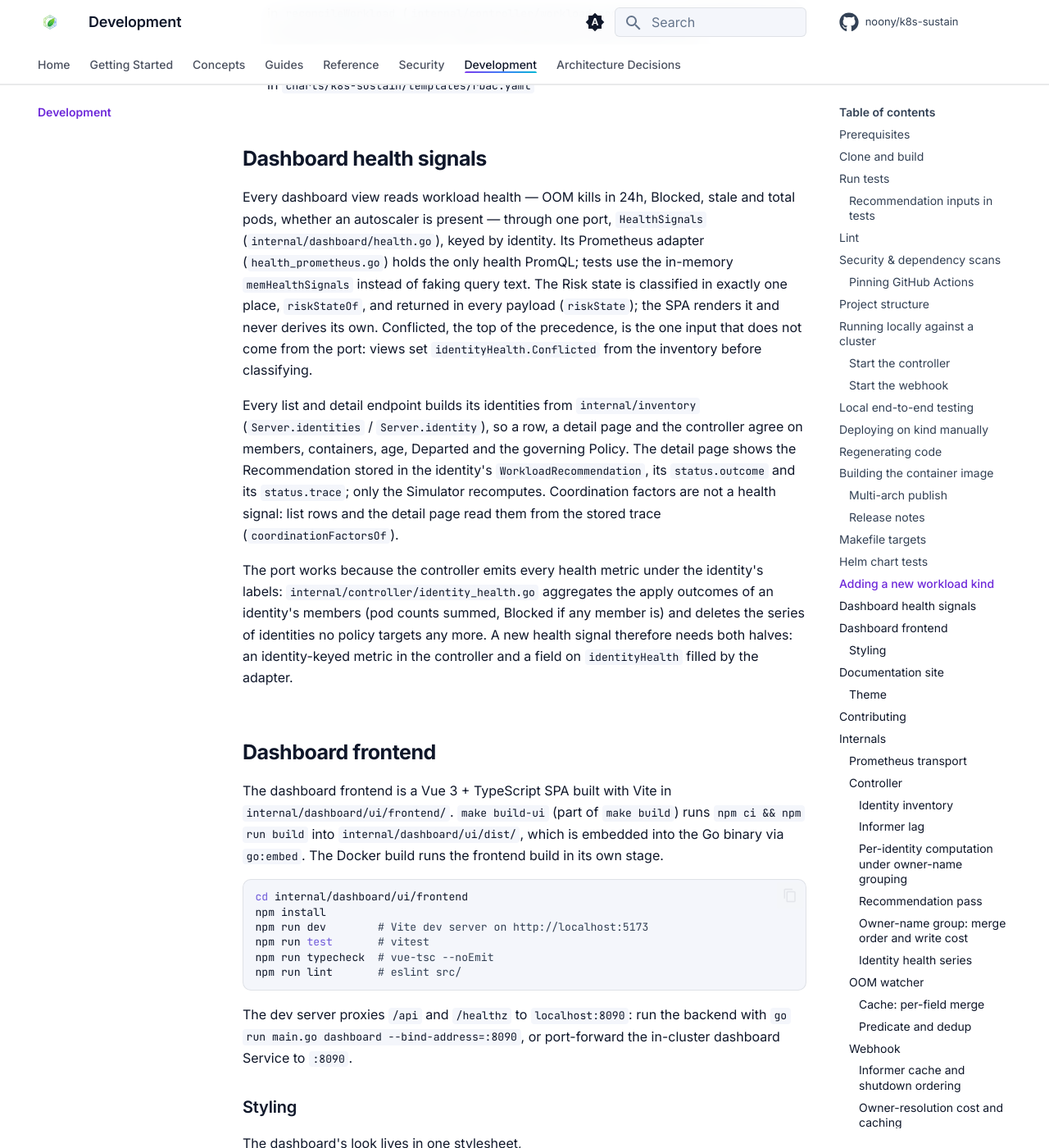
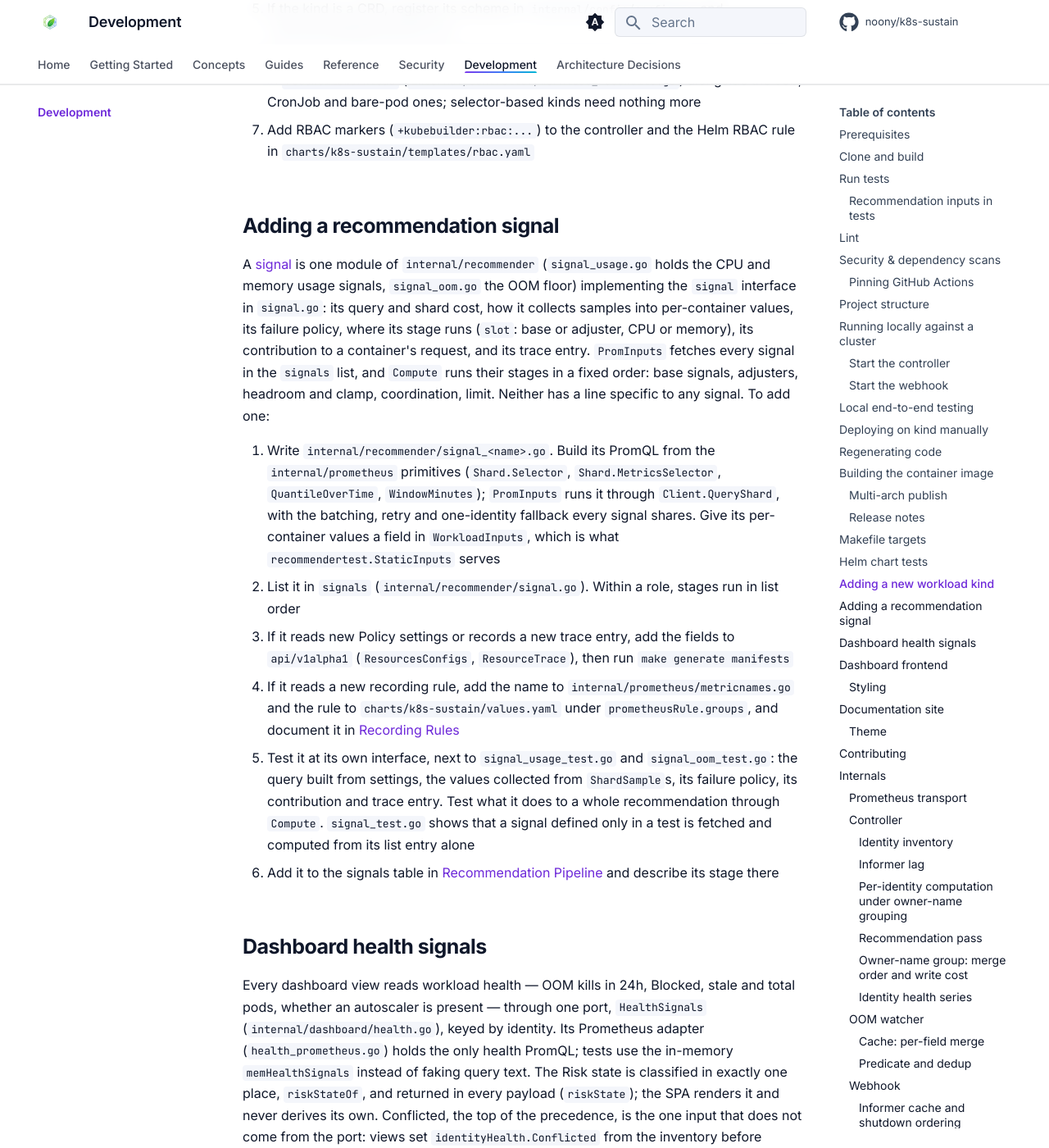
Before and after one commit to noony/k8s-sustain, an MkDocs documentation site: the page built from docs/development.md, in a window 1280 px wide and 1400 px high, scrolled down 8403 px. Shown: the whole window at 82% size. Built offline with MkDocs 1.6.1 and Material for MkDocs 9.7.7, drawn with Linux system fonts in a browser that asks for light colours; comment, search, counter and statistics services are not loaded; the version menu is left out; some of the changed text lies outside the part shown.

Commit message:
docs: describe recommendation signals, their fixed order and how to add one

````diff
--- a/docs/development.md
+++ b/docs/development.md
@@ -43,7 +43,10 @@ through the `recommender.InputsFetcher` port. Their tests inject
 
 ```go
 inputs := recommendertest.NewStaticInputs().
-    Set(id, &recommender.WorkloadInputs{CPUPerPod: promclient.ContainerValues{"app": 0.1}}).
+    Set(id, &recommender.WorkloadInputs{
+        CPUPerPod: promclient.ContainerValues{"app": 0.1},
+        OOM:       map[string]recommender.OOM{"app": {Kills: 1, PeakBytes: 300 << 20, HasPeak: true}},
+    }).
     Fail(otherID, errors.New("prometheus down"))
 ```
 
@@ -53,7 +56,8 @@ can assert that an identity was, or was not, part of the batch. Prefer driving
 `PolicyReconciler.Reconcile` end to end with the fake client and
 `StaticInputs`. The Prometheus adapter, `recommender.PromInputs`, is the only
 code tested against a fake PromQL server: sharding, retry, the one-identity
-fallback and the best-effort OOM signal.
+fallback and each signal's failure policy. A signal's own query and parsing
+are tested without a server, from its query text and from `ShardSample`s.
 
 ## Lint
 
@@ -120,7 +124,7 @@ k8s-sustain/
 │   ├── oomwatch/          # Live OOMKilled detection, re-triggers reconciles
 │   ├── policymatch/       # Policy resolution (ResolvePolicy) and selector matching
 │   ├── prometheus/        # Prometheus HTTP API client + metric name constants
-│   ├── recommender/       # Recommendation algorithm (Compute) and the batch-inputs port with its Prometheus adapter
+│   ├── recommender/       # Recommendation signals (one module each), Compute composing their stages, and the batch-inputs port with its Prometheus adapter
 │   │   └── recommendertest/  # In-memory inputs adapter for tests
 │   ├── version/           # Build version
 │   ├── webhook/           # Admission webhook HTTP handler
@@ -318,6 +322,44 @@ kind (say `Rollout` from Argo) is mostly a matter of registering it there:
 5. If the kind is a CRD, register its scheme in `internal/config/config.go` and `internal/dashboard/server.go`
 6. If the kind's pods cannot be evicted (job-like workloads), add an in-place-only branch in `reconcileWorkload` (`internal/controller/workload_reconcile.go`) alongside the Job, CronJob and bare-pod ones; selector-based kinds need nothing more
 7. Add RBAC markers (`+kubebuilder:rbac:...`) to the controller and the Helm RBAC rule in `charts/k8s-sustain/templates/rbac.yaml`
+
+## Adding a recommendation signal
+
+A [signal](concepts/recommendation-pipeline.md#signals) is one module of
+`internal/recommender` (`signal_usage.go` holds the CPU and memory usage
+signals, `signal_oom.go` the OOM floor) implementing the `signal` interface in
+`signal.go`: its query and shard cost, how it collects samples into
+per-container values, its failure policy, where its stage runs (`slot`: base or
+adjuster, CPU or memory), its contribution to a container's request, and its
+trace entry. `PromInputs` fetches every signal in the `signals` list, and
+`Compute` runs their stages in a fixed order: base signals, adjusters,
+headroom and clamp, coordination, limit. Neither has a line specific to any
+signal. To add one:
+
+1. Write `internal/recommender/signal_<name>.go`. Build its PromQL from the
+   `internal/prometheus` primitives (`Shard.Selector`, `Shard.MetricsSelector`,
+   `QuantileOverTime`, `WindowMinutes`); `PromInputs` runs it through
+   `Client.QueryShard`, with the batching, retry and one-identity fallback
+   every signal shares. Give its per-container values a field in
+   `WorkloadInputs`, which is what `recommendertest.StaticInputs` serves
+2. List it in `signals` (`internal/recommender/signal.go`). Within a role,
+   stages run in list order
+3. If it reads new Policy settings or records a new trace entry, add the
+   fields to `api/v1alpha1` (`ResourcesConfigs`, `ResourceTrace`), then run
+   `make generate manifests`
+4. If it reads a new recording rule, add the name to
+   `internal/prometheus/metricnames.go` and the rule to
+   `charts/k8s-sustain/values.yaml` under `prometheusRule.groups`, and document
+   it in [Recording Rules](reference/recording-rules.md)
+5. Test it at its own interface, next to `signal_usage_test.go` and
+   `signal_oom_test.go`: the query built from settings, the values collected
+   from `ShardSample`s, its failure policy, its contribution and trace entry.
+   Test what it does to a whole recommendation through `Compute`.
+   `signal_test.go` shows that a signal defined only in a test is fetched and
+   computed from its list entry alone
+6. Add it to the signals table in
+   [Recommendation Pipeline](concepts/recommendation-pipeline.md#signals) and
+   describe its stage there
 
 ## Dashboard health signals
 
@@ -527,7 +569,7 @@ The computation unit is the identity, not the workload object: a group of worklo
 
 - **The backoff split, taken once.** Backoff is time-based and the fetch can take minutes, so asking again at apply time could process a member the fetch left out. The pass records which members to apply and which it skipped, and the apply step uses that split.
 - **The fetch.** One `InputsFetcher` call per policy; the pass never sees shards, retries or the fallback ([ADR 0001](adr/0001-single-identity-is-a-batch-of-one.md)).
-- **The computation.** `recommender.Compute` decides everything about one identity from its inputs, its live OOM records and its age (the inventory's `Since`): the age gate, the live-OOM bypass of that gate, and the live-OOM memory floor. The dashboard's simulations call the same function, so what they show is what the controller would apply. Alongside each container's values it returns their [trace](concepts/recommendation-pipeline.md#trace), the value after every stage that ran; `persist` stores it with the values, and the controller's computation metrics (`k8s_sustain_oom_floor_applied_total`, `…_oom_reaction_latency_seconds`) read it. Nothing outside the recommender re-runs a stage to find out what it did: a new question about the computation is a new trace field.
+- **The computation.** `recommender.Compute` decides everything about one identity from its inputs, its live OOM records and its age (the inventory's `Since`): the age gate, then every container through the stages of every [signal](#adding-a-recommendation-signal). Its OOM floor signal merges the live records the controller reads from the OOM watcher's cache with the Prometheus window and is the one place that decides whether a kill is recent, for both the bypass of the age gate and the memory floor. The dashboard's simulations call the same function, so what they show is what the controller would apply. Alongside each container's values it returns their [trace](concepts/recommendation-pipeline.md#trace), the value after every stage that ran; `persist` stores it with the values, and the controller's computation metrics (`k8s_sustain_oom_floor_applied_total`, `…_oom_reaction_latency_seconds`) read it. Nothing outside the recommender re-runs a stage to find out what it did: a new question about the computation is a new trace field.
 
 The batch metrics are counted from the outcomes, not from the fetch's internals. `persist` records every outcome but "not fetched" in the `WorkloadRecommendation`'s `status.outcome` (`wlrcache.Upsert` for `Computed`, `wlrcache.RecordOutcome` for the rest), keeping the last Recommendation.
 
@@ -554,7 +596,7 @@ The OOM cache is keyed by `(namespace, ownerKind, ownerName, container)`, so eve
 - **Identity and timestamps** (pod name/UID, terminated-at, observed-at, restart count) come from the newest observation, ordered by `(terminated-at, restart-count)`. Restart count only breaks ties on an equal timestamp, which `metav1.Time`'s one-second resolution makes common; across two pods the counters are unrelated, so a cross-pod tie picks arbitrarily between two equally recent stamps.
 - **The OOM-time memory limit** (the bump anchor for the memory floor) is the largest limit seen across those pods, not the most recent. A Deployment bumped 128Mi → 256Mi can have an old un-resized pod (128Mi) OOM after an already-resized one (256Mi); anchoring on the newer 128Mi would bump the floor to a value 256Mi already proved insufficient. The recommender `max()`es this record against the Prometheus anchor for the same reason.
 
-An out-of-order observation still counts as a new kill for triggering an immediate reconcile; it contributes its limit, not its identity. The accepted cost is on a deliberate downsize: an older, larger limit keeps anchoring the floor high until it ages out of the cache (bounded by the TTL and the recommender's freshness window). That errs toward brief over-provisioning rather than an under-bump into another OOM, and it cannot compound, because every merged value is a limit the kernel actually applied.
+An out-of-order observation still counts as a new kill for triggering an immediate reconcile; it contributes its limit, not its identity. The accepted cost is on a deliberate downsize: an older, larger limit keeps anchoring the floor high until it ages out of the cache, after `recommender.LiveOOMWindow`, which is both the cache's TTL and how long the OOM floor counts a kill as recent. That errs toward brief over-provisioning rather than an under-bump into another OOM, and it cannot compound, because every merged value is a limit the kernel actually applied.
 
 The watcher captures the limit from `ContainerStatus.Resources` (falling back to the pod spec when the status carries none). The spec holds the desired limit, which the recommender itself rewrites on every in-place resize, so anchoring on the spec would feed the OOM floor its own previous output and compound on each kill.
 
````
Also changed, not shown: CONTEXT.md (+4 -0 lines), docs/concepts/architecture.md (+2 -2 lines), docs/concepts/recommendation-pipeline.md (+15 -3 lines), docs/reference/cli.md (+1 -1 lines), docs/reference/helm-values.md (+1 -1 lines), 2 other files.
